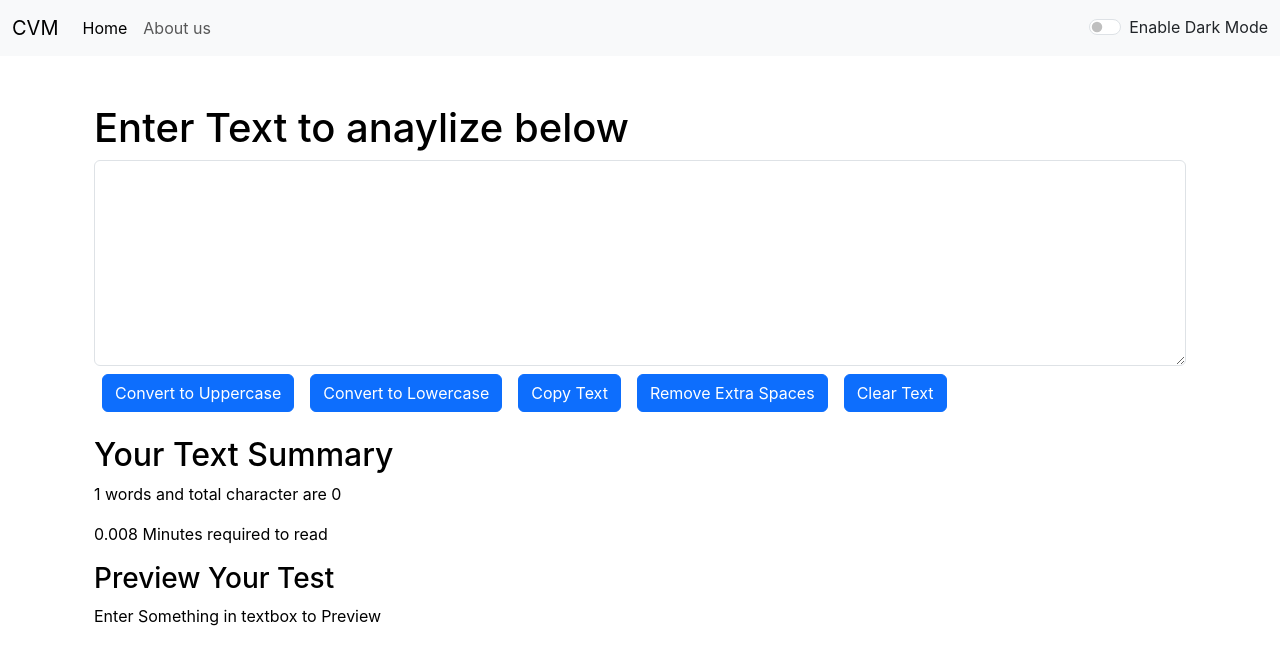
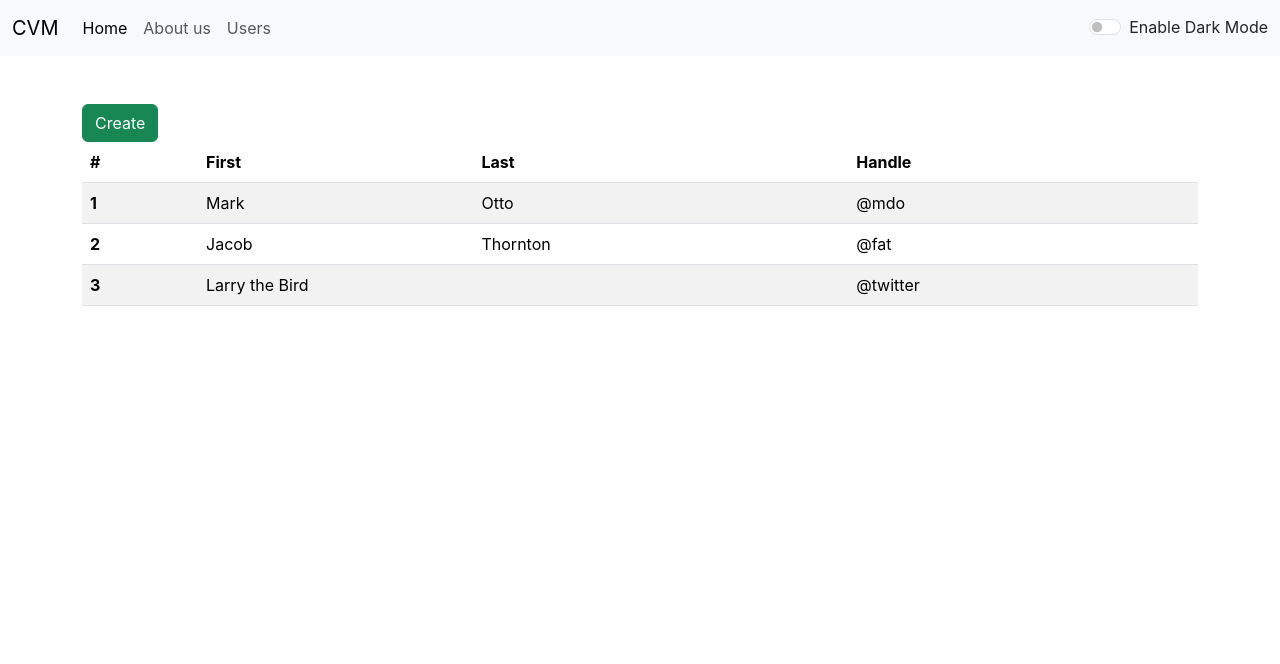
Before and after one commit to M-Farhan-Shaukat/react_learn, a React (Create React App) app: page /users in a window 1280 px wide. Shown: the top 664 px of the page. Built offline with nearby package versions, Linux system fonts and the light colour scheme.

Commit message:
fix implementing react router

```diff
--- a/package.json
+++ b/package.json
@@ -8,6 +8,7 @@
     "@testing-library/user-event": "^13.5.0",
     "react": "^18.3.1",
     "react-dom": "^18.3.1",
+    "react-router-dom": "^6.28.0",
     "react-scripts": "5.0.1",
     "web-vitals": "^2.1.4"
   },
--- a/src/App.js
+++ b/src/App.js
@@ -1,59 +1,75 @@
 import "./App.css";
-import React, { useState } from 'react';
+import React, { useState } from "react";
 import NavBar from "./components/common/NavBar";
-// import AboutTextUtils from "./components/textUtils/AboutTextUtils";
+import AboutTextUtils from "./components/textUtils/AboutTextUtils";
 import TextForm from "./components/textUtils/TextForm";
 import Alert from "./components/common/Alert";
-// import UserForm from "./components/users/UserForm";
-// import UserTable from "./components/users/UserTable";
+import { Route, Routes } from "react-router-dom";
+import UserForm from "./components/users/UserForm";
+import UserTable from "./components/users/UserTable";
 
 function App() {
-  const [mode ,setMode] = useState('light')
-  const [switchText ,setSwitchText] = useState('Enable Dark Mode')
-  const [alert ,setAlert] = useState(null)
+  const [mode, setMode] = useState("light");
+  const [switchText, setSwitchText] = useState("Enable Dark Mode");
+  const [alert, setAlert] = useState(null);
 
-  const showAlert =(message,type)=> {
-    setAlert({msg:message,
-    type:type})
+  const showAlert = (message, type) => {
+    setAlert({ msg: message, type: type });
     setTimeout(() => {
-      setAlert(null)
+      setAlert(null);
     }, 1000);
-  }
-  const toggleMode=()=>{
-    if(mode === 'light'){
-      setMode('dark')
-      setSwitchText('Enable Light Mode')
+  };
+  const toggleMode = () => {
+    if (mode === "light") {
+      setMode("dark");
+      setSwitchText("Enable Light Mode");
       document.body.style.backgroundColor = "#0b2240";
-      showAlert('Dark Mode is Enabled','success')
-    }else{
-      setMode('light')
-      setSwitchText('Enable Dark Mode')
+      showAlert("Dark Mode is Enabled", "success");
+    } else {
+      setMode("light");
+      setSwitchText("Enable Dark Mode");
       document.body.style.backgroundColor = "white";
-      showAlert('Light Mode is Enabled','success')
+      showAlert("Light Mode is Enabled", "success");
     }
-  }
+  };
+const NavHeadings={
+
+        users:"Users",
+        about:"About us",
+        home:"Home"
+    }
+
   return (
     <>
       <NavBar
         title="CVM"
-        about="About us"
-        home="Home"
+        NavHeadings= {NavHeadings}
         searchPlaceholder="Search User"
         searchButtonName="Search"
-        mode ={mode}
-        toggleMode = {toggleMode}
-        switchText ={switchText}
-        />
+        mode={mode}
+        toggleMode={toggleMode}
+        switchText={switchText}
+      />
+      <div className="container my-5">
+        <Alert alert={alert} />
+        <Routes>
+          <Route
+            exact
+            path="/"
+            element={<TextForm showAlert={showAlert} mode={mode} />}
+          />
+          <Route exact path="/about" element={<AboutTextUtils />} />
+          <Route exact path="/users" element={<UserTable />} />
+          <Route exact path="/create-user" element={<UserForm />} />
 
-    <div className="container my-5">
-    <Alert alert={alert}/>
+        </Routes>
+      </div>
+
       {/* userform is imported and user table is commented until installation of react router */}
       {/* <UserTable /> */}
       {/* <UserForm /> */}
-      <TextForm showAlert={showAlert} mode={mode} />
+      {/* <TextForm showAlert={showAlert} mode={mode} /> */}
       {/* <AboutTextUtils /> */}
-      </div>
-
     </>
   );
 }
--- a/src/components/common/NavBar.js
+++ b/src/components/common/NavBar.js
@@ -1,21 +1,26 @@
 import React from 'react'
 import PropTypes from 'prop-types'
+import {Link} from 'react-router-dom'
 
 function NavBar(props) {
+  {console.log(props.NavHeadings)}
     return (
         <nav className={`navbar navbar-expand-lg  navbar-${props.mode} bg-${props.mode}` }>
   <div className="container-fluid">
-    <a className="navbar-brand" href="#">{props.title}</a>
+    <Link className="navbar-brand" to="/">{props.title}</Link>
     <button className="navbar-toggler" type="button" data-bs-toggle="collapse" data-bs-target="#navbarSupportedContent" aria-controls="navbarSupportedContent" aria-expanded="false" aria-label="Toggle navigation">
       <span className="navbar-toggler-icon" />
     </button>
     <div className="collapse navbar-collapse" id="navbarSupportedContent">
       <ul className="navbar-nav me-auto mb-2 mb-lg-0">
         <li className="nav-item">
-          <a className="nav-link active" aria-current="page" href="#">{props.home}</a>
+          <Link className="nav-link active" aria-current="page" to="/">{props.NavHeadings.home}</Link>
         </li>
         <li className="nav-item">
-          <a className="nav-link" href="#">{props.about}</a>
+          <Link className="nav-link" to="/about">{props.NavHeadings.about}</Link>
+        </li>
+        <li className="nav-item">
+          <Link className="nav-link" to="/users">{props.NavHeadings.users}</Link>
         </li>
       </ul>
       {/* <form className="d-flex" role="search">
--- a/src/components/users/UserTable.js
+++ b/src/components/users/UserTable.js
@@ -1,10 +1,12 @@
 import React , { useState } from 'react'
+import { Navigate } from 'react-router-dom';
 
 function UserTable() {
 
     const handleCreateUser = () =>{
-        console.log('craete was clicked');
+       Navigate('/create-user')
     }
+
   return (
     <>
     <div>
--- a/src/index.js
+++ b/src/index.js
@@ -3,11 +3,15 @@ import ReactDOM from 'react-dom/client';
 import './index.css';
 import App from './App';
 import reportWebVitals from './reportWebVitals';
+import { BrowserRouter } from 'react-router-dom';
 
 const root = ReactDOM.createRoot(document.getElementById('root'));
 root.render(
+
   <React.StrictMode>
+    <BrowserRouter>
     <App />
+    </BrowserRouter>
   </React.StrictMode>
 );
 
```
Also changed, not shown: 1 other file (tests, documents, lock files or other folders).
